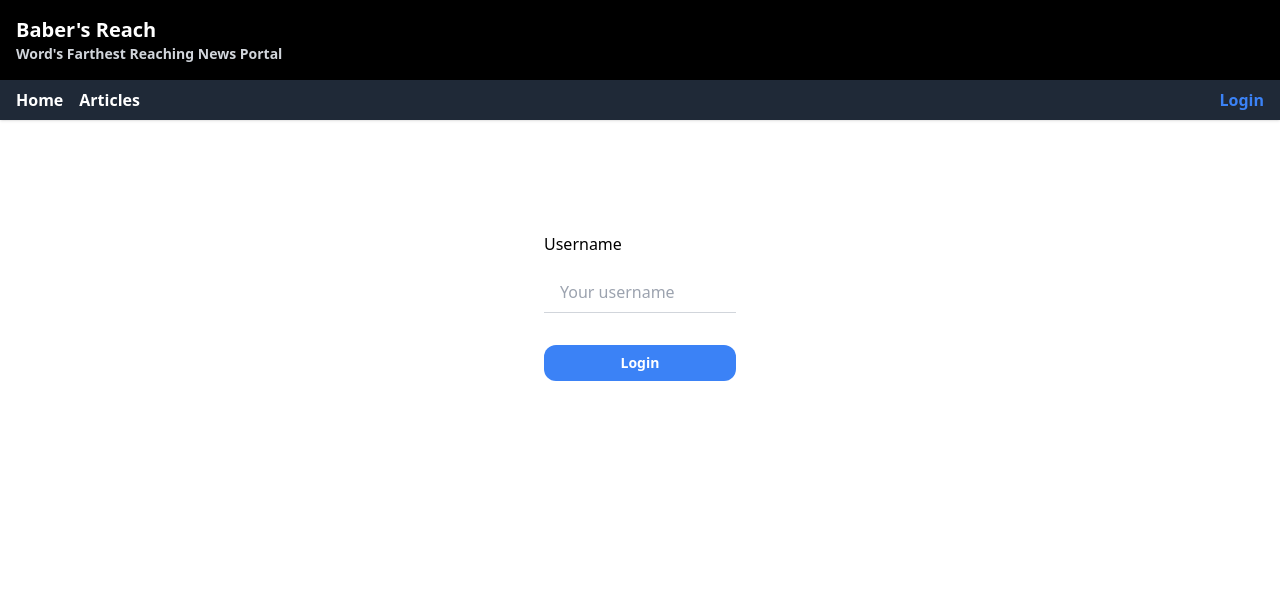
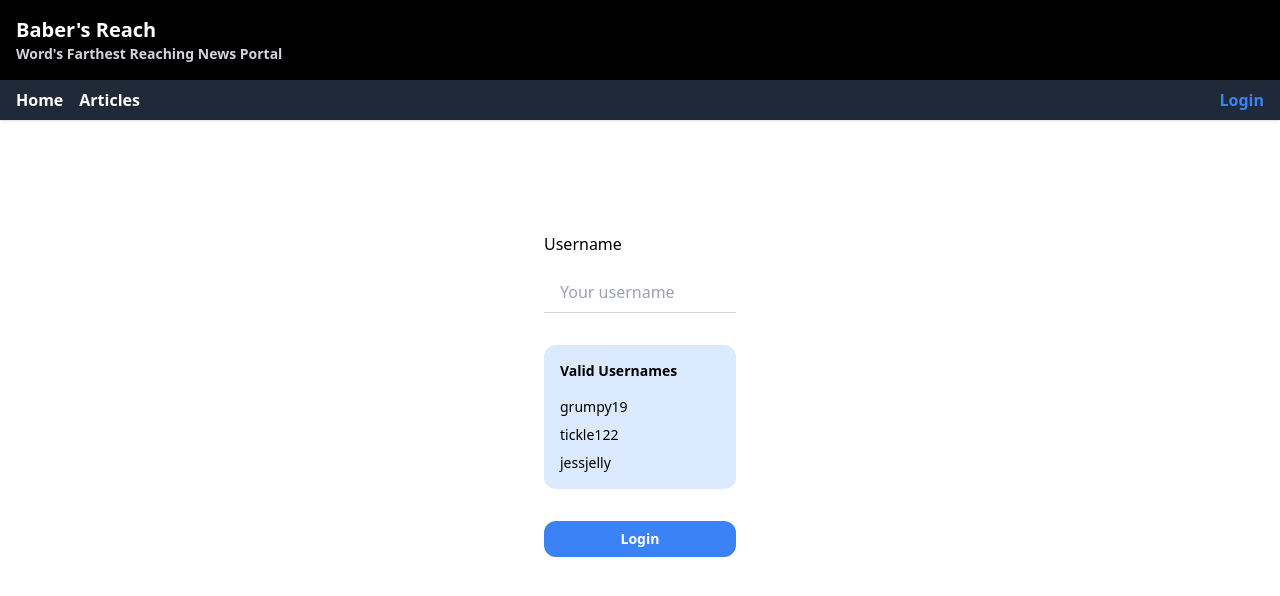
Before and after one commit to baberlabs/fe-nc-news, a React (Vite) app: page /login in a window 1280 px wide. Shown: the top 596 px of the page. Built offline with nearby package versions, Linux system fonts and the light colour scheme.

Commit message:
Add valid usernames list to the page, for ease of access to potential app testers

```diff
--- a/src/pages/login/Login.jsx
+++ b/src/pages/login/Login.jsx
@@ -15,6 +15,8 @@ export default function Login() {
   }
 
   const { loggedInUser, hasLoggedIn, isError } = useUsername(username);
+
+  const validUsernames = ["grumpy19", "tickle122", "jessjelly"];
 
   return (
     <section className="flex flex-col items-center gap-16 p-4 md:p-8">
@@ -35,6 +37,16 @@ export default function Login() {
             </p>
           )}
         </div>
+        <div className="flex flex-col gap-4 rounded-xl bg-blue-100 p-4 hover:bg-blue-50">
+          <h3 className="text-sm font-bold">Valid Usernames</h3>
+          <ul className="flex flex-col gap-2">
+            {validUsernames.map((validUsername, index) => (
+              <li className="text-sm" key={`valid-username-${index}`}>
+                {validUsername}
+              </li>
+            ))}
+          </ul>
+        </div>
         <button
           onClick={handleClick}
           className="rounded-xl bg-blue-500 px-4 py-2 text-sm font-bold text-white"
```
